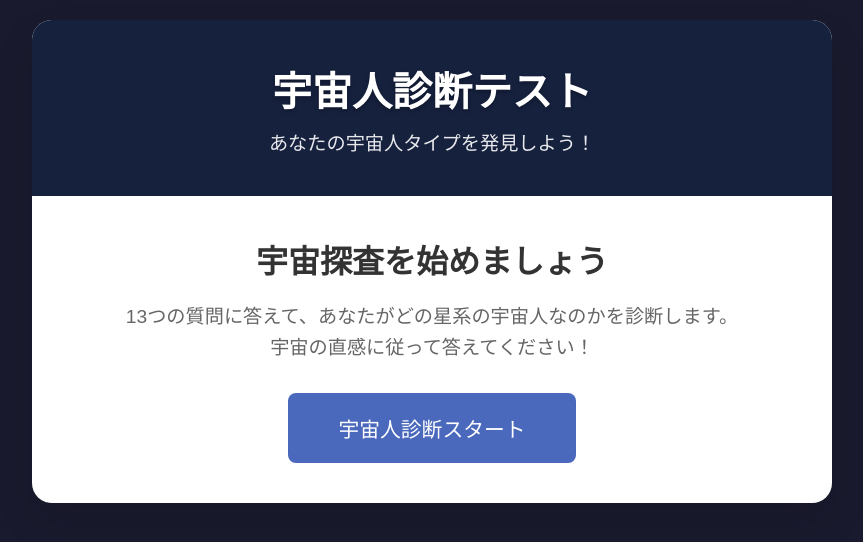
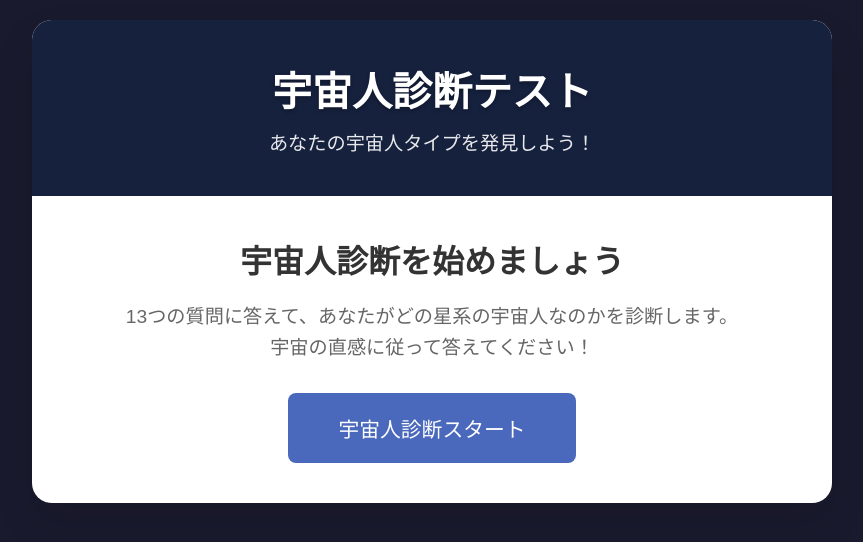
Before and after one commit to tarutooo/diagnosis, a plain HTML site: page index.html in a window 1280 px wide. Shown: the whole page, without its empty margins (208-1071 px from the left). Drawn offline with Linux system fonts and the light colour scheme.

Commit message:
Update index.html

```diff
--- a/index.html
+++ b/index.html
@@ -241,7 +241,7 @@
     </div>
 
     <div class="start-screen" id="startScreen">
-      <h2>宇宙探査を始めましょう</h2>
+      <h2>宇宙人診断を始めましょう</h2>
       <p>13つの質問に答えて、あなたがどの星系の宇宙人なのかを診断します。<br>
       宇宙の直感に従って答えてください！</p>
       <button class="start-button" onclick="startQuiz()">宇宙人診断スタート</button>
```
